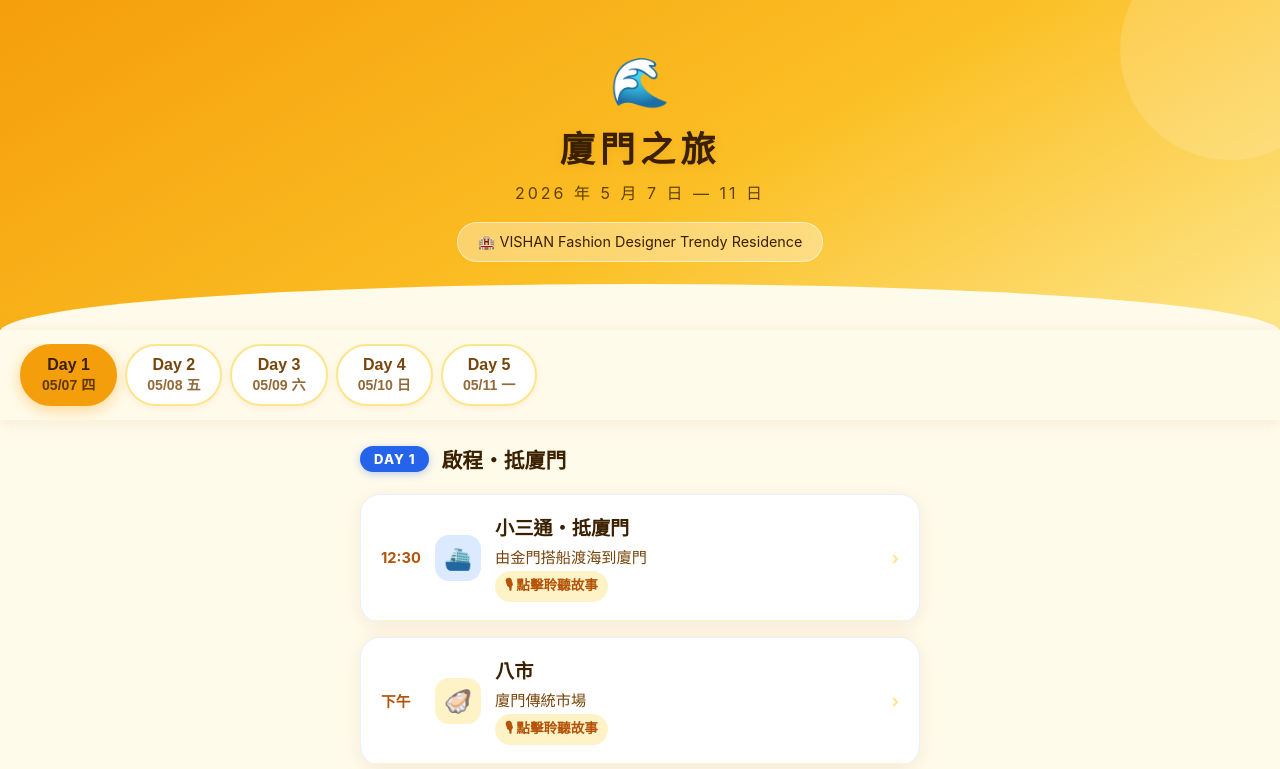
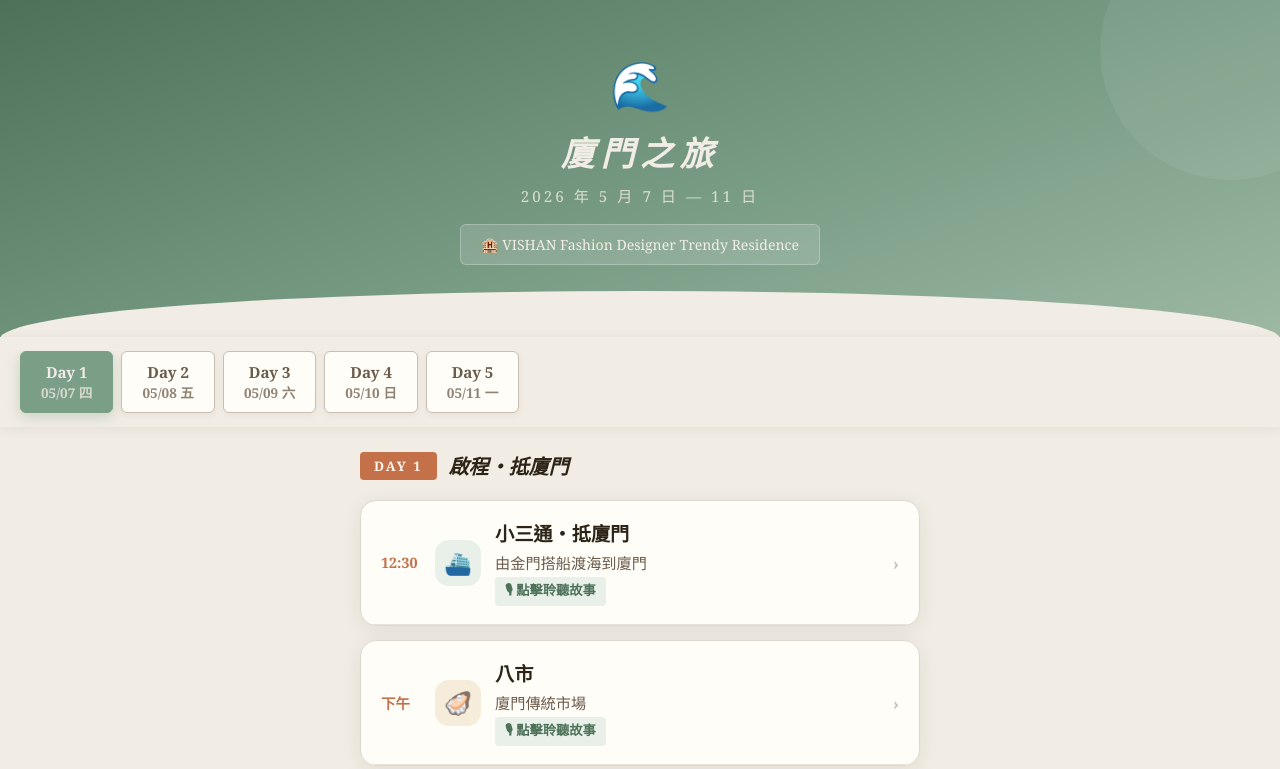
Before and after one commit to bonniEdo/xiamen-story, a plain HTML site: page index.html in a window 1280 px wide. Shown: the top 769 px of the page. Drawn offline with Linux system fonts and the light colour scheme.

Commit message:
重新設計為文青配色風格
- 主色調：鼠尾草綠（sage green）搭配陶土橘（terracotta）
- 背景改為溫暖亞麻色，卡片用米白色
- 字體改為襯線體，標題加斜體增添文藝感
- Hero 區塊改為深綠漸層
- 頁籤選中色改為鼠尾草綠
- DAY 徽章改為陶土橘
- 音訊播放器改為淡綠底，待上線框改為淡橘底
- 閱讀景點介紹按鈕改為暖金色

Co-Authored-By: Claude Sonnet 4.6 <noreply@anthropic.com>

```diff
--- a/index.html
+++ b/index.html
@@ -8,24 +8,25 @@
     * { box-sizing: border-box; margin: 0; padding: 0; }
 
     :root {
-      --yellow: #F59E0B;
-      --yellow-dark: #B45309;
-      --yellow-light: #FEF3C7;
-      --yellow-mid: #FDE68A;
-      --blue: #2563EB;
-      --blue-dark: #1D4ED8;
-      --blue-light: #DBEAFE;
-      --bg: #FFFBEB;
-      --card-bg: #FFFFFF;
-      --text-dark: #3B2000;
-      --text-mid: #78450A;
-      --text-light: #B97A3A;
-      --shadow: 0 4px 20px rgba(180,83,9,0.10);
-      --radius: 20px;
+      --sage: #7B9E87;
+      --sage-dark: #4E7259;
+      --sage-light: #E8F0E9;
+      --terra: #C4714A;
+      --terra-light: #F5E6DE;
+      --terra-mid: #E8C4B0;
+      --gold: #C9A84C;
+      --gold-light: #F5EDDA;
+      --bg: #F2EDE4;
+      --card-bg: #FFFDF8;
+      --text-dark: #2C2416;
+      --text-mid: #6B5B4A;
+      --text-light: #A99C8E;
+      --shadow: 0 4px 20px rgba(44,36,22,0.08);
+      --radius: 16px;
     }
 
     body {
-      font-family: -apple-system, "PingFang TC", "Noto Sans TC", sans-serif;
+      font-family: "Georgia", "PingFang TC", "Noto Serif TC", serif;
       background: var(--bg);
       color: var(--text-dark);
       min-height: 100vh;
@@ -33,9 +34,9 @@
 
     /* ── Hero ── */
     .hero {
-      background: linear-gradient(150deg, #F59E0B 0%, #FBBF24 55%, #FDE68A 100%);
-      color: #3B2000;
-      padding: 52px 24px 68px;
+      background: linear-gradient(160deg, #4E7259 0%, #7B9E87 60%, #9DB8A3 100%);
+      color: #F2EDE4;
+      padding: 52px 24px 72px;
       text-align: center;
       position: relative;
       overflow: hidden;
@@ -48,29 +49,27 @@
       background: var(--bg);
       border-radius: 50% 50% 0 0 / 100% 100% 0 0;
     }
-    /* 裝飾圓圈 */
     .hero::before {
       content: '';
       position: absolute;
-      top: -60px; right: -60px;
-      width: 220px; height: 220px;
-      background: rgba(255,255,255,0.15);
+      top: -80px; right: -80px;
+      width: 260px; height: 260px;
+      background: rgba(255,255,255,0.06);
       border-radius: 50%;
     }
     .hero-wave { font-size: 3rem; margin-bottom: 10px; }
     .hero h1 {
-      font-size: 2.2rem; font-weight: 800;
-      letter-spacing: 5px; margin-bottom: 8px;
-      text-shadow: 0 2px 8px rgba(180,83,9,0.15);
+      font-size: 2.1rem; font-weight: 700;
+      letter-spacing: 6px; margin-bottom: 8px;
+      font-style: italic;
     }
-    .hero-sub { font-size: 1rem; opacity: 0.8; letter-spacing: 3px; }
+    .hero-sub { font-size: 0.95rem; opacity: 0.82; letter-spacing: 3px; }
     .hero-hotel {
       display: inline-flex; align-items: center; gap: 6px;
       margin-top: 18px; padding: 10px 20px;
-      background: rgba(255,255,255,0.35);
-      border-radius: 50px; font-size: 0.9rem;
-      backdrop-filter: blur(8px);
-      border: 1px solid rgba(255,255,255,0.5);
+      background: rgba(255,255,255,0.14);
+      border-radius: 6px; font-size: 0.88rem;
+      border: 1px solid rgba(255,255,255,0.25);
     }
 
     /* ── Day Tabs ── */
@@ -78,7 +77,7 @@
       position: sticky; top: 0; z-index: 100;
       background: var(--bg);
       padding: 14px 0 0;
-      box-shadow: 0 2px 16px rgba(180,83,9,0.10);
+      box-shadow: 0 2px 12px rgba(44,36,22,0.07);
     }
     .tabs {
       display: flex; gap: 8px;
@@ -90,23 +89,24 @@
     .tab-btn {
       flex-shrink: 0;
       padding: 10px 20px;
-      border-radius: 50px;
-      border: 2px solid var(--yellow-mid);
-      background: white;
+      border-radius: 6px;
+      border: 1.5px solid #C8BFB2;
+      background: var(--card-bg);
       cursor: pointer;
-      font-size: 1rem; font-weight: 600;
+      font-size: 0.95rem; font-weight: 600;
       color: var(--text-mid);
       transition: all 0.2s;
       white-space: nowrap;
-      box-shadow: 0 2px 8px rgba(180,83,9,0.08);
+      box-shadow: 0 2px 6px rgba(44,36,22,0.06);
+      font-family: inherit;
     }
     .tab-btn.active {
-      background: var(--yellow);
-      color: #3B2000;
-      border-color: var(--yellow);
-      box-shadow: 0 4px 16px rgba(245,158,11,0.40);
+      background: var(--sage);
+      color: #F2EDE4;
+      border-color: var(--sage);
+      box-shadow: 0 4px 14px rgba(123,158,135,0.35);
     }
-    .tab-btn .tab-date { font-size: 0.88rem; opacity: 0.8; }
+    .tab-btn .tab-date { font-size: 0.85rem; opacity: 0.75; }
 
     /* ── Day Sections ── */
     .content { padding: 24px 20px 60px; max-width: 600px; margin: 0 auto; }
@@ -118,18 +118,17 @@
       margin-bottom: 20px;
     }
     .day-badge {
-      background: var(--blue);
-      color: white;
-      font-size: 0.82rem; font-weight: 800;
-      padding: 5px 14px; border-radius: 50px;
-      letter-spacing: 1px;
-      box-shadow: 0 2px 8px rgba(37,99,235,0.30);
+      background: var(--terra);
+      color: #FFF8F5;
+      font-size: 0.82rem; font-weight: 700;
+      padding: 5px 14px; border-radius: 4px;
+      letter-spacing: 2px;
     }
-    .day-title { font-size: 1.3rem; font-weight: 700; color: var(--text-dark); }
+    .day-title { font-size: 1.25rem; font-weight: 700; color: var(--text-dark); font-style: italic; }
     .day-charter {
       font-size: 0.82rem; padding: 5px 12px;
-      background: var(--yellow-light); color: var(--yellow-dark);
-      border-radius: 50px; font-weight: 600;
+      background: var(--sage-light); color: var(--sage-dark);
+      border-radius: 4px; font-weight: 600;
     }
 
     /* ── Stop Card ── */
@@ -140,12 +139,12 @@
       margin-bottom: 14px;
       overflow: hidden;
       transition: transform 0.15s, box-shadow 0.15s;
-      border: 1.5px solid #E8F0FE;
+      border: 1.5px solid #DDD8D0;
     }
-    .stop-card:active { transform: scale(0.985); }
+    .stop-card:active { transform: scale(0.988); }
     .stop-card.open {
-      border-color: var(--yellow-mid);
-      box-shadow: 0 6px 28px rgba(245,158,11,0.18);
+      border-color: var(--sage);
+      box-shadow: 0 6px 24px rgba(78,114,89,0.14);
     }
 
     .stop-header {
@@ -154,8 +153,8 @@
       cursor: pointer;
     }
     .stop-time {
-      font-size: 0.92rem; font-weight: 700;
-      color: var(--yellow-dark);
+      font-size: 0.9rem; font-weight: 600;
+      color: var(--terra);
       min-width: 40px;
     }
     .stop-icon {
@@ -168,29 +167,29 @@
     .stop-name { font-size: 1.2rem; font-weight: 700; margin-bottom: 4px; color: var(--text-dark); }
     .stop-note { font-size: 0.95rem; color: var(--text-mid); }
     .stop-arrow {
-      font-size: 1.1rem; color: var(--yellow-mid);
+      font-size: 1.1rem; color: #C8BFB2;
       transition: transform 0.25s;
-      font-weight: 700;
+      font-weight: 600;
     }
     .stop-card.open .stop-arrow { transform: rotate(90deg); }
 
     /* audio badge */
     .audio-badge {
       display: inline-flex; align-items: center; gap: 4px;
-      font-size: 0.85rem; padding: 3px 10px;
-      border-radius: 50px;
-      background: var(--yellow-light); color: var(--yellow-dark);
+      font-size: 0.83rem; padding: 3px 10px;
+      border-radius: 4px;
+      background: var(--sage-light); color: var(--sage-dark);
       font-weight: 600; margin-top: 4px;
     }
     .audio-badge.pending {
-      background: var(--blue-light); color: var(--blue);
+      background: var(--terra-light); color: var(--terra);
     }
 
     /* ── Expanded Panel ── */
     .stop-panel {
       max-height: 0; overflow: hidden;
       transition: max-height 0.4s ease;
-      border-top: 2px solid var(--yellow-light);
+      border-top: 1.5px solid #E8E2D8;
     }
     .stop-card.open .stop-panel { max-height: 3000px; }
     .stop-panel-inner { padding: 16px 20px 20px; }
@@ -215,24 +214,25 @@
     .desc-toggle {
       display: flex; align-items: center; justify-content: center; gap: 8px;
       width: 100%; padding: 12px 16px;
-      background: var(--blue-light); color: var(--blue-dark);
-      border: 2px solid #BFDBFE;
-      border-radius: 12px;
-      font-size: 1rem; font-weight: 700;
+      background: var(--gold-light); color: #7A5C1E;
+      border: 1.5px solid #E0CC9A;
+      border-radius: 8px;
+      font-size: 0.95rem; font-weight: 600;
       cursor: pointer; transition: background 0.2s;
       margin-top: 12px;
+      font-family: inherit;
     }
-    .desc-toggle:active { background: #BFDBFE; }
+    .desc-toggle:active { background: #EDD99A; }
 
     /* ── Audio Player ── */
     .audio-player {
-      background: linear-gradient(135deg, var(--yellow-light) 0%, #FFFDE7 100%);
-      border-radius: 14px; padding: 16px;
-      border: 1px solid var(--yellow-mid);
+      background: var(--sage-light);
+      border-radius: 10px; padding: 16px;
+      border: 1px solid #C4D8C8;
     }
     .audio-player-title {
-      font-size: 0.95rem; font-weight: 700;
-      color: var(--yellow-dark); margin-bottom: 12px;
+      font-size: 0.92rem; font-weight: 700;
+      color: var(--sage-dark); margin-bottom: 12px;
       display: flex; align-items: center; gap: 6px;
     }
     audio {
@@ -240,14 +240,14 @@
       border-radius: 10px;
     }
     .audio-pending {
-      background: linear-gradient(135deg, var(--blue-light) 0%, #EEF4FF 100%);
-      border-radius: 14px; padding: 16px;
+      background: var(--terra-light);
+      border-radius: 10px; padding: 16px;
       text-align: center;
-      border: 1px solid #BFDBFE;
+      border: 1px solid var(--terra-mid);
     }
     .audio-pending-icon { font-size: 2rem; margin-bottom: 6px; }
-    .audio-pending-text { font-size: 1rem; color: var(--blue-dark); font-weight: 600; }
-    .audio-pending-sub { font-size: 0.88rem; color: var(--blue); margin-top: 4px; }
+    .audio-pending-text { font-size: 1rem; color: var(--terra); font-weight: 600; }
+    .audio-pending-sub { font-size: 0.88rem; color: #A05A38; margin-top: 4px; }
 
     /* ── Divider ── */
     .timeline-dot {
@@ -262,14 +262,14 @@
     }
 
     /* Icon colors */
-    .ic-flight { background: #FEF9C3; }
-    .ic-hotel  { background: #DBEAFE; }
-    .ic-food   { background: #FEF3C7; }
-    .ic-sight  { background: #FEF9C3; }
-    .ic-boat   { background: #DBEAFE; }
-    .ic-walk   { background: #FEF3C7; }
-    .ic-show   { background: #FEF9C3; }
-    .ic-night  { background: #1D4ED8; }
+    .ic-flight { background: #E8F0E9; }
+    .ic-hotel  { background: #F5E6DE; }
+    .ic-food   { background: #F5EDDA; }
+    .ic-sight  { background: #E8F0E9; }
+    .ic-boat   { background: #E8F0E9; }
+    .ic-walk   { background: #F5EDDA; }
+    .ic-show   { background: #F5E6DE; }
+    .ic-night  { background: #2C3E30; }
   </style>
 </head>
 <body>
```
